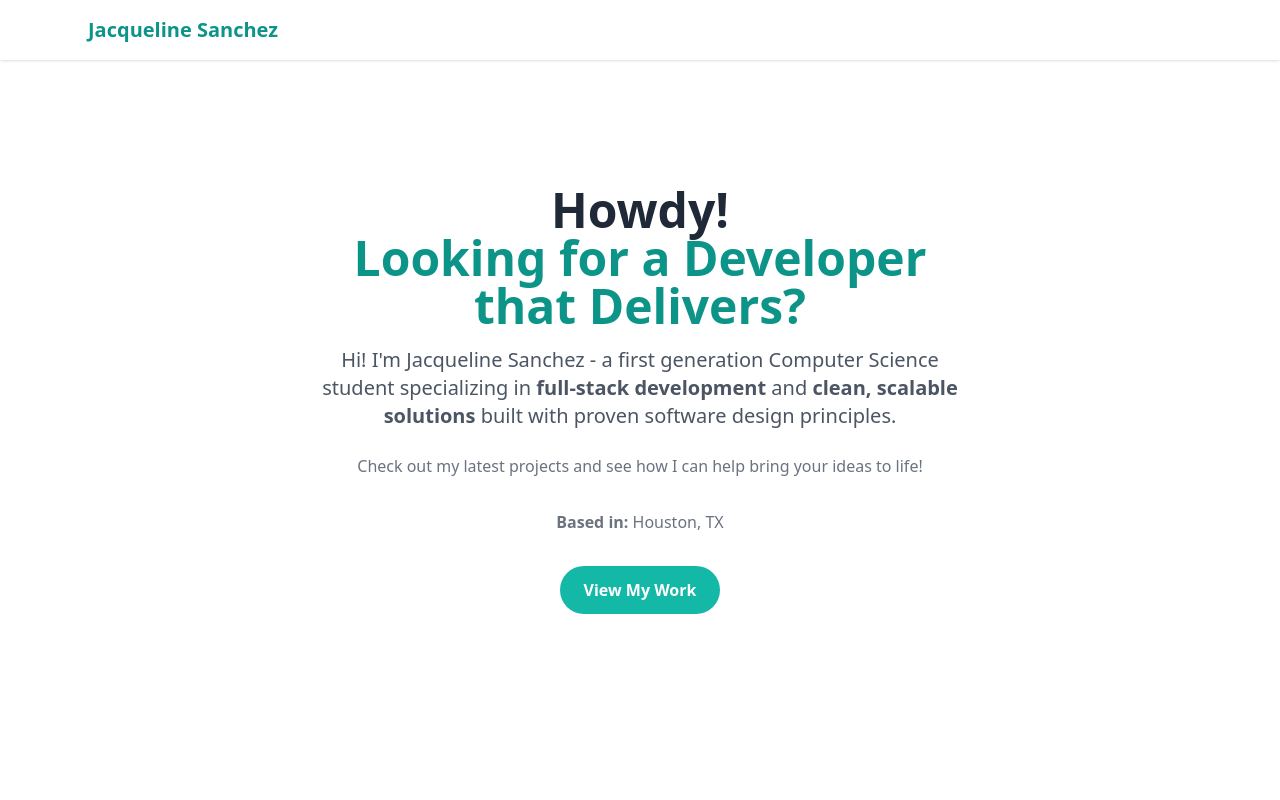
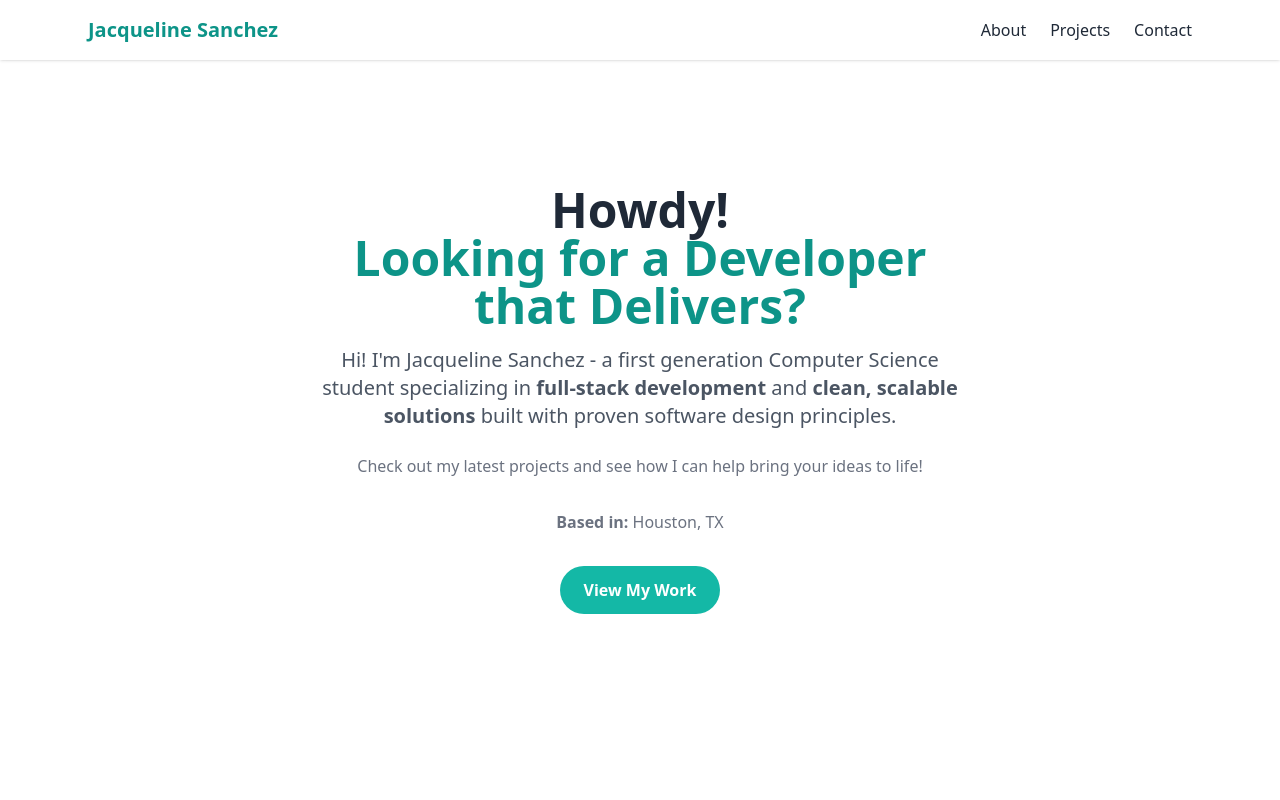
Before and after one commit to jupitersnow1/jupitersnow1.github.io, a website: page index.html in a window 1280 px wide. Shown: the top 800 px of the page. Drawn offline with nearby package versions, Linux system fonts and the light colour scheme.

Commit message:
adding navigation bar options

```diff
--- a/index.html
+++ b/index.html
@@ -18,7 +18,16 @@
 
       <!-- logo -->
        <a href = "#" class = "text-xl font-bold text-teal-600">Jacqueline Sanchez</a>
-   </header>
+
+      <!-- desktop  menu options-->
+      <nav class = "hidden md:flex space-x-6 font-medium">
+
+        <a href = "#about" class = "hover:text-teal-600">About</a>
+        <a href = "projects" class = "hover:text-teal-600">Projects</a>
+        <a href = "#contact" class = "hover:text-teal-600">Contact</a>
+      </nav>
+
+    </header>
 
   <!-- hero section -->
   <section class="min-h-screen flex items-center justify-center bg-white px-6">
```
